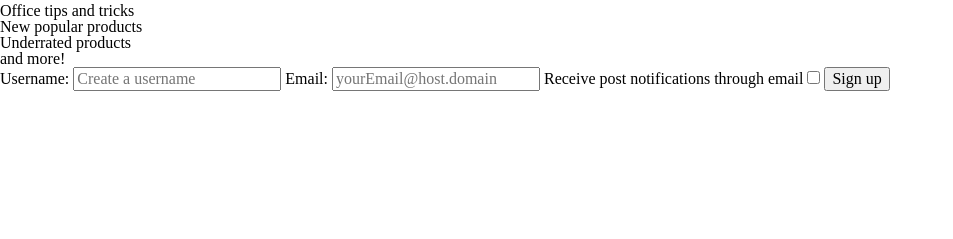
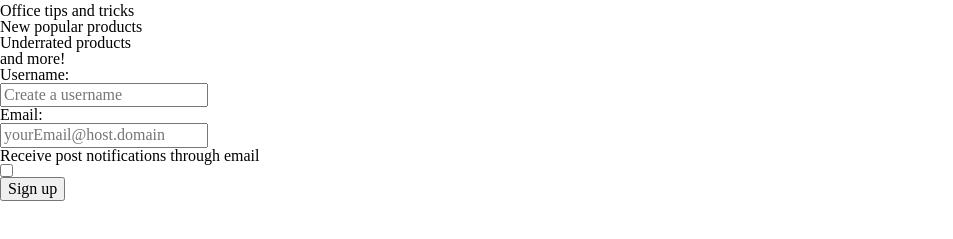
Before and after one commit to itmd362spring24/project1, a plain HTML site: page index.html in a window 1280 px wide. Shown: the part 101-340 px from the top of the page, without its empty margins (0-953 px from the left). Drawn offline with Linux system fonts and the light colour scheme.

Commit message:
turning the form contents into block elements
- may be easier to move around

```diff
--- a/css/style.css
+++ b/css/style.css
@@ -5,6 +5,9 @@ main {
   height: 100%;
   position: absolute;
   margin: 0 auto;
+}
+ul, input {
+  display: block;
 }
 /*Content*/
 h1 {
```
